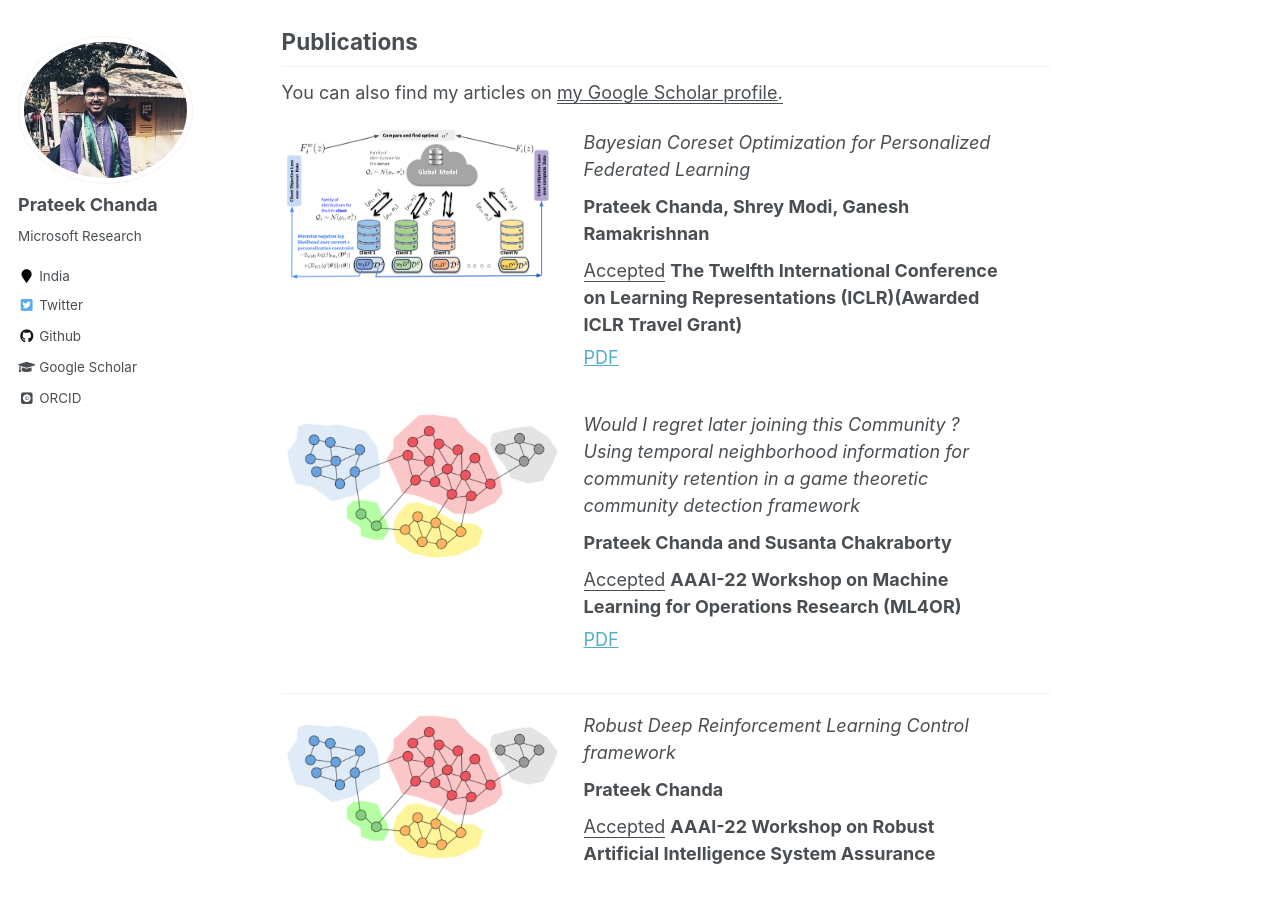
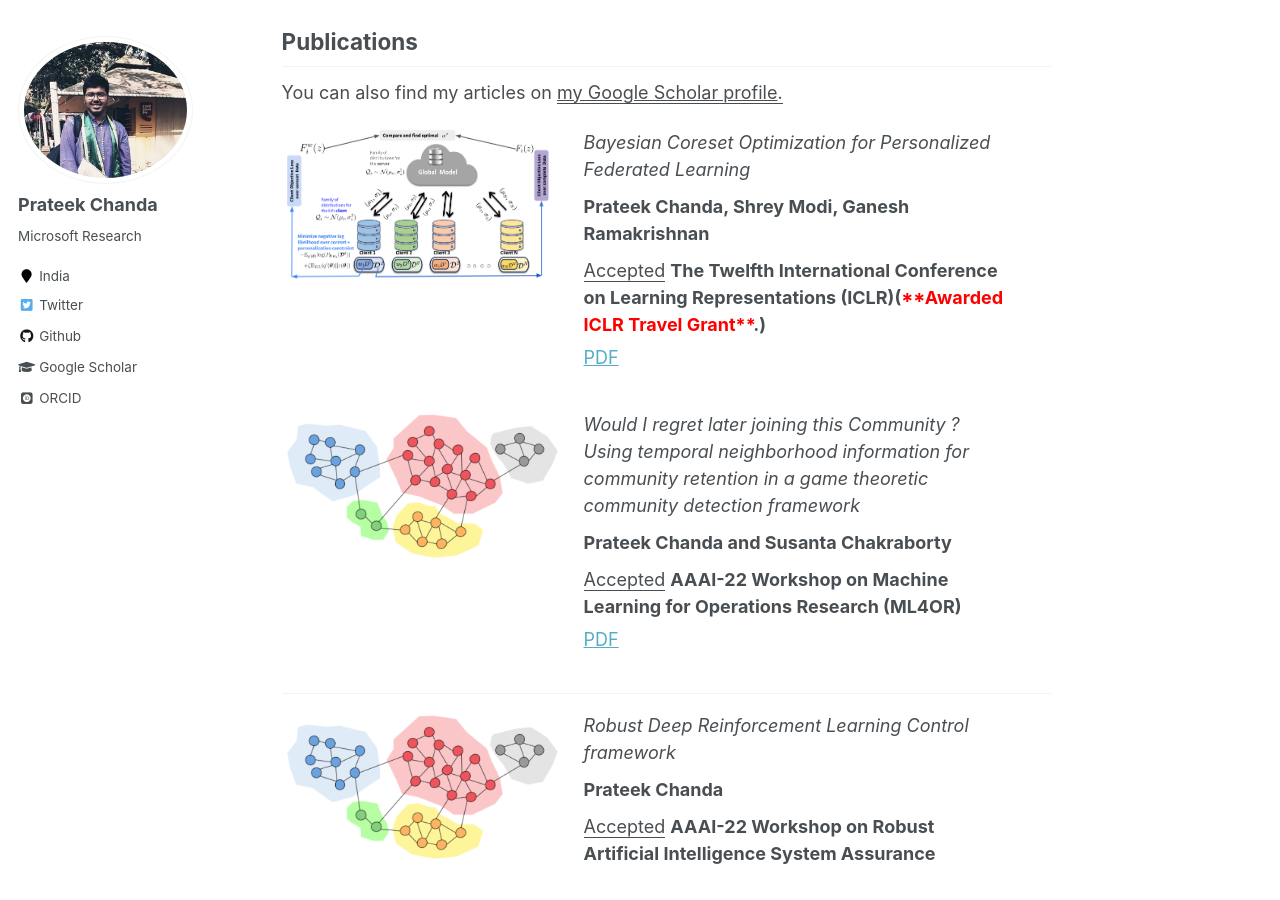
Before and after one commit to prateekiiest/prateekist.github.io, a Jekyll site: the page built from _pages/about.md, in a window 1280 px wide and 900 px high, scrolled down 1424 px. Built offline with Jekyll 4.4.1, drawn with Linux system fonts in a browser that asks for light colours; some web fonts are replaced.

Commit message:
Update about.md

```diff
--- a/_pages/about.md
+++ b/_pages/about.md
@@ -48,7 +48,7 @@
 <div style="text-align: left; margin-left:22px; width: 420px">
 <div style="font-style: italic">Bayesian Coreset Optimization for Personalized Federated Learning
 </div><div style="margin-top : 10px"><b>Prateek Chanda, Shrey Modi, Ganesh Ramakrishnan</b></div>
-<div style="margin-top : 10px"><ins>Accepted</ins> <b>The Twelfth International Conference on Learning Representations (ICLR)(Awarded ICLR Travel Grant)
+<div style="margin-top : 10px"><ins>Accepted</ins> <b>The Twelfth International Conference on Learning Representations (ICLR)(<span style="color:red">**Awarded ICLR Travel Grant**</span>.)
 </b></div>
 <div style="margin-top : 6px"><a href="https://openreview.net/pdf?id=uz7d2N2zul" style="padding-right:20px">PDF</a></div>
 </div>
```
